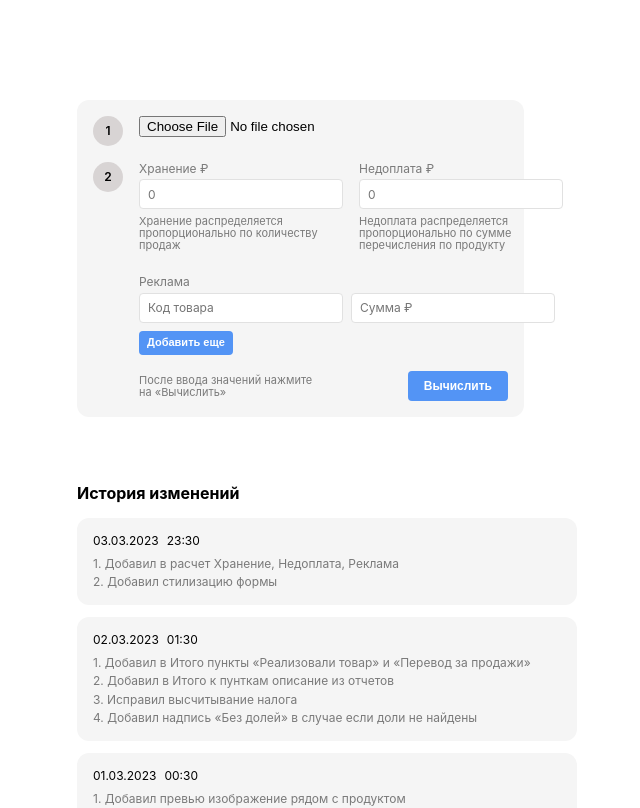
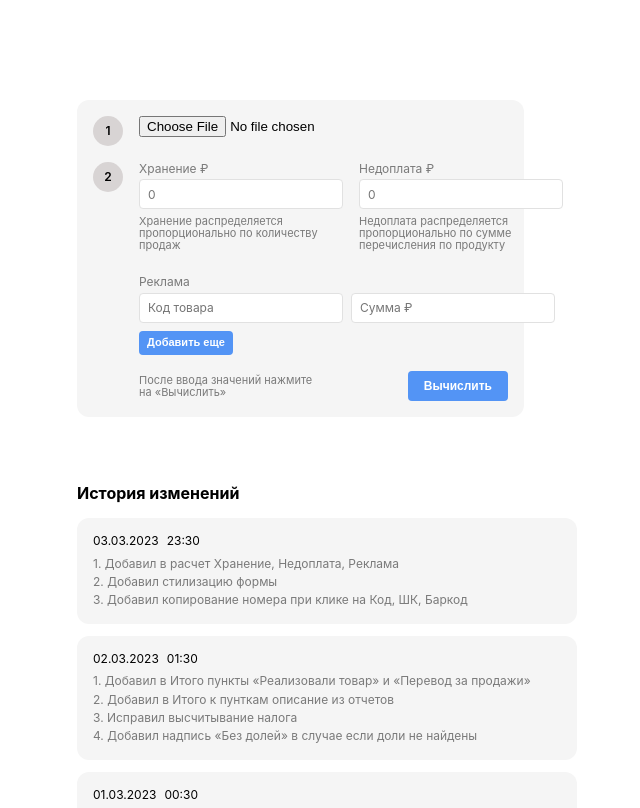
Before and after one commit to Dindro/marketplace-report, a Vue app: page / in a window 1280 px wide. Shown: the top 808 px of the page, without its empty margins (83-723 px from the left). Built offline with nearby package versions, Linux system fonts and the light colour scheme.

Commit message:
add version item

```diff
--- a/src/components/Version/VersionHistory.vue
+++ b/src/components/Version/VersionHistory.vue
@@ -29,6 +29,7 @@
             points: [
                 'Добавил в расчет Хранение, Недоплата, Реклама',
                 'Добавил стилизацию формы',
+                'Добавил копирование номера при клике на Код, ШК, Баркод',
             ],
         },
         {
```
